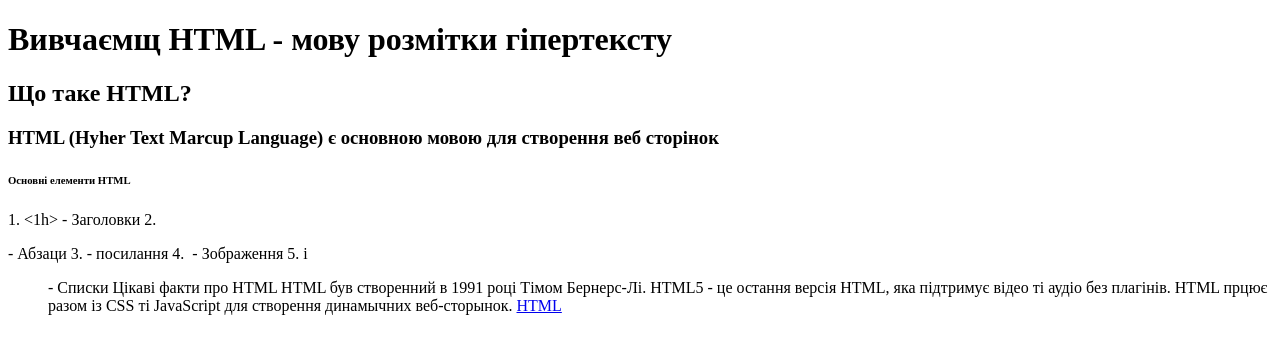
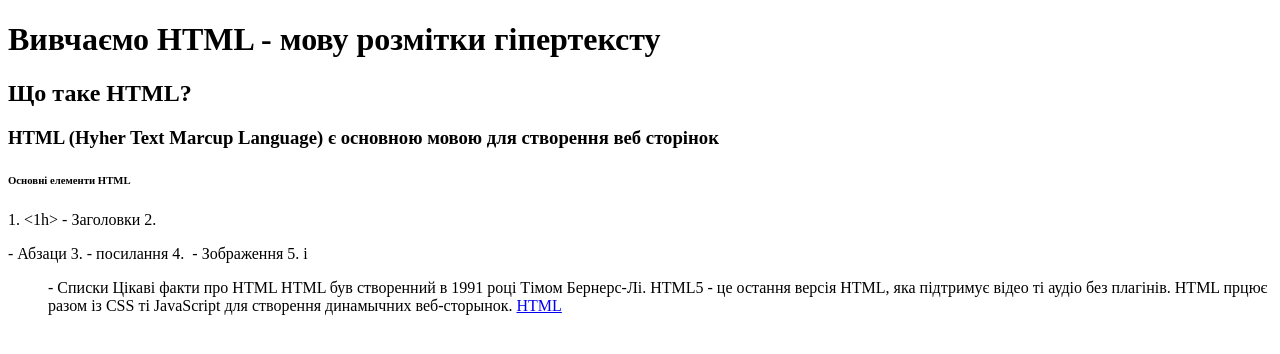
Before and after one commit to redjp-tje/trew, a plain HTML site: page index/index.html in a window 1280 px wide. Drawn offline with Linux system fonts and the light colour scheme.

Commit message:
Update index.html

```diff
--- a/index/index.html
+++ b/index/index.html
@@ -5,7 +5,7 @@
   </head>
   <body>
 
-       <h1>Вивчаємщ HTML - мову розмітки гіпертексту</h1>
+       <h1>Вивчаємо HTML - мову розмітки гіпертексту</h1>
        <h2>Що таке HTML?</h2>
        <h3>HTML (Hyher Text Marcup Language) є основною мовою для створення веб сторінок</h3>
        <h6>Основні елементи HTML</h6>
```
